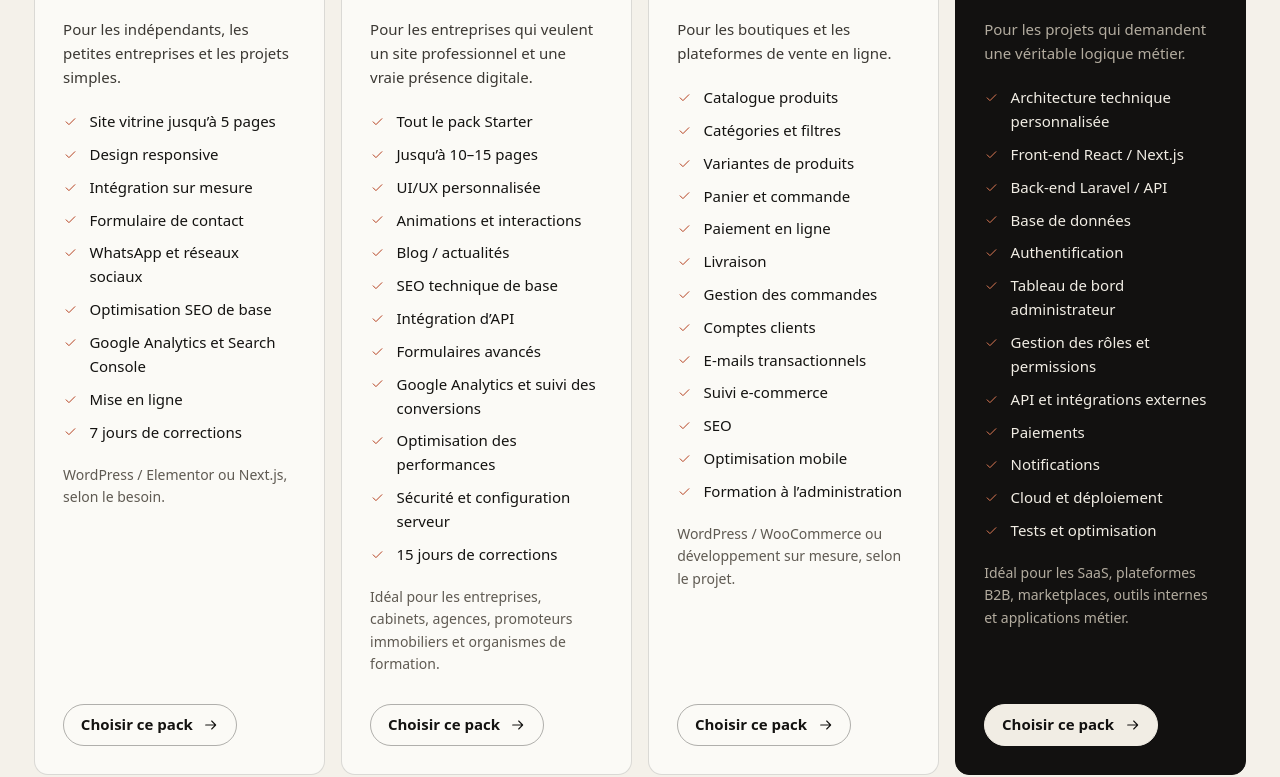
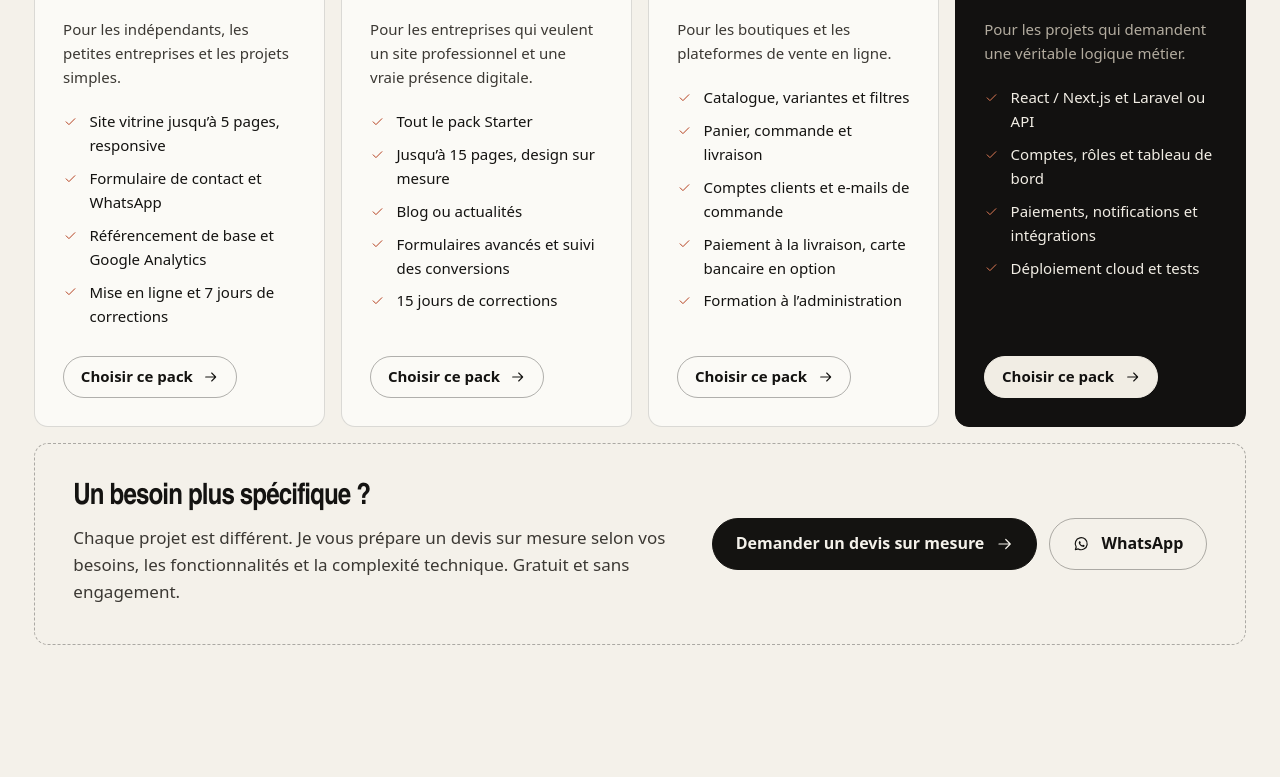
Before and after one commit to elmehdi66/portfolio, an Astro site: page /tarifs in a window 1280 px wide. Shown: the part 902-1679 px from the top of the page. Built offline with nearby package versions, Linux system fonts and the light colour scheme; Astro itself is replaced by a stand-in of ours; a web font is replaced by a local one.

Commit message:
refactor(pricing): lighter packs (4-5 points each), 5 extras, pricing grid only on /tarifs/
Co-Authored-By: Claude Opus 5.5 <noreply@anthropic.com>

```diff
--- a/src/components/PricingCards.astro
+++ b/src/components/PricingCards.astro
@@ -3,16 +3,13 @@ import Icon from './Icon.astro';
 import { packs, formatPrice } from '../data/pricing';
 
 interface Props {
-  /** full : liste complète des inclusions (page Tarifs) ; compact : 3 points clés */
-  variant?: 'full' | 'compact';
   headingLevel?: 'h2' | 'h3';
 }
-const { variant = 'compact', headingLevel: H = 'h3' } = Astro.props;
-const full = variant === 'full';
+const { headingLevel: H = 'h3' } = Astro.props;
 ---
-<ul class:list={['pc', { 'pc--full': full }]} role="list">
+<ul class="pc" role="list">
   {packs.map((p, i) => (
-    <li class:list={['pc__card', { 'pc__card--dark': p.dark }]} id={full ? p.id : undefined} data-reveal style={`--d:${i}`}>
+    <li class:list={['pc__card', { 'pc__card--dark': p.dark }]} id={p.id} data-reveal style={`--d:${i}`}>
       <div class="pc__top">
         <p class="pc__n mono">{p.n}</p>
         <H class="pc__name">{p.name}</H>
@@ -24,19 +21,14 @@ const full = variant === 'full';
       </p>
       <p class="pc__for">{p.forWho}</p>
       <ul class="pc__list" role="list">
-        {(full ? p.includes : p.highlights).map((it) => (
+        {p.includes.map((it) => (
           <li><Icon name="check" size={15} />{it}</li>
         ))}
       </ul>
-      {full && p.footnote && <p class="pc__foot">{p.footnote}</p>}
       <div class="pc__cta">
-        {full ? (
-          <a class:list={['btn btn--sm', p.dark ? 'btn--light' : 'btn--ghost']} href={`/contact/?pack=${p.id}`}>
-            Choisir ce pack <Icon name="arrow" class="arrow" size={16} />
-          </a>
-        ) : (
-          <a class="arrow-link pc__more" href={`/tarifs/#${p.id}`}>Détails du pack <span class="sr-only">{p.name}</span><Icon name="arrow" size={16} /></a>
-        )}
+        <a class:list={['btn btn--sm', p.dark ? 'btn--light' : 'btn--ghost']} href={`/contact/?pack=${p.id}`}>
+          Choisir ce pack <span class="sr-only">{p.name}</span><Icon name="arrow" class="arrow" size={16} />
+        </a>
       </div>
     </li>
   ))}
@@ -78,9 +70,5 @@ const full = variant === 'full';
   .pc__list :global(svg) { margin-top: 0.3rem; color: var(--clay); }
   .pc__card--dark .pc__list :global(svg) { color: #e07a55; }
 
-  .pc__foot { font-size: 0.875rem; color: var(--ink-3); }
-  .pc__card--dark .pc__foot { color: var(--on-night-2); }
-
   .pc__cta { margin-top: auto; padding-top: 0.5rem; }
-  .pc__card--dark .pc__more { color: var(--on-night); }
 </style>
--- a/src/data/pricing.ts
+++ b/src/data/pricing.ts
@@ -8,9 +8,8 @@ export interface Pack {
   tagline: string;
   from: number | null; // null = sur devis
   forWho: string;
-  highlights: string[]; // 3 points clés pour les versions compactes
+  /** 4 à 5 points qui distinguent le pack ; le détail se fixe dans le devis */
   includes: string[];
-  footnote?: string;
   /** Type de projet présélectionné dans le formulaire */
   projectType: string;
   /** Fourchette de budget présélectionnée dans le formulaire */
@@ -29,19 +28,12 @@ export const packs: Pack[] = [
     tagline: 'Sites essentiels',
     from: 3500,
     forWho: 'Pour les indépendants, les petites entreprises et les projets simples.',
-    highlights: ['Site vitrine jusqu’à 5 pages', 'Formulaire, WhatsApp et réseaux sociaux', 'SEO de base et mise en ligne'],
     includes: [
-      'Site vitrine jusqu’à 5 pages',
-      'Design responsive',
-      'Intégration sur mesure',
-      'Formulaire de contact',
-      'WhatsApp et réseaux sociaux',
-      'Optimisation SEO de base',
-      'Google Analytics et Search Console',
-      'Mise en ligne',
-      '7 jours de corrections',
+      'Site vitrine jusqu’à 5 pages, responsive',
+      'Formulaire de contact et WhatsApp',
+      'Référencement de base et Google Analytics',
+      'Mise en ligne et 7 jours de corrections',
     ],
-    footnote: 'WordPress / Elementor ou Next.js, selon le besoin.',
     projectType: 'Site vitrine / institutionnel',
     budget: '3 500 – 7 000 DH',
   },
@@ -52,22 +44,13 @@ export const packs: Pack[] = [
     tagline: 'Sites professionnels',
     from: 7000,
     forWho: 'Pour les entreprises qui veulent un site professionnel et une vraie présence digitale.',
-    highlights: ['10 à 15 pages, UI/UX personnalisée', 'Blog, formulaires avancés, intégration API', 'Performance, sécurité et suivi'],
     includes: [
       'Tout le pack Starter',
-      'Jusqu’à 10–15 pages',
-      'UI/UX personnalisée',
-      'Animations et interactions',
-      'Blog / actualités',
-      'SEO technique de base',
-      'Intégration d’API',
-      'Formulaires avancés',
-      'Google Analytics et suivi des conversions',
-      'Optimisation des performances',
-      'Sécurité et configuration serveur',
+      'Jusqu’à 15 pages, design sur mesure',
+      'Blog ou actualités',
+      'Formulaires avancés et suivi des conversions',
       '15 jours de corrections',
     ],
-    footnote: 'Idéal pour les entreprises, cabinets, agences, promoteurs immobiliers et organismes de formation.',
     projectType: 'Site vitrine / institutionnel',
     budget: '7 000 – 15 000 DH',
   },
@@ -78,23 +61,13 @@ export const packs: Pack[] = [
     tagline: 'Boutiques en ligne & B2B',
     from: 9000,
     forWho: 'Pour les boutiques et les plateformes de vente en ligne.',
-    highlights: ['Catalogue, variantes, panier et paiement', 'Livraison, commandes et comptes clients', 'Formation à l’administration'],
     includes: [
-      'Catalogue produits',
-      'Catégories et filtres',
-      'Variantes de produits',
-      'Panier et commande',
-      'Paiement en ligne',
-      'Livraison',
-      'Gestion des commandes',
-      'Comptes clients',
-      'E-mails transactionnels',
-      'Suivi e-commerce',
-      'SEO',
-      'Optimisation mobile',
+      'Catalogue, variantes et filtres',
+      'Panier, commande et livraison',
+      'Comptes clients et e-mails de commande',
+      'Paiement à la livraison, carte bancaire en option',
       'Formation à l’administration',
     ],
-    footnote: 'WordPress / WooCommerce ou développement sur mesure, selon le projet.',
     projectType: 'E-commerce',
     budget: '7 000 – 15 000 DH',
   },
@@ -105,22 +78,12 @@ export const packs: Pack[] = [
     tagline: 'Applications web & plateformes',
     from: 15000,
     forWho: 'Pour les projets qui demandent une véritable logique métier.',
-    highlights: ['React / Next.js et Laravel / API', 'Comptes, rôles, tableau de bord', 'Paiements, notifications, déploiement'],
     includes: [
-      'Architecture technique personnalisée',
-      'Front-end React / Next.js',
-      'Back-end Laravel / API',
-      'Base de données',
-      'Authentification',
-      'Tableau de bord administrateur',
-      'Gestion des rôles et permissions',
-      'API et intégrations externes',
-      'Paiements',
-      'Notifications',
-      'Cloud et déploiement',
-      'Tests et optimisation',
+      'React / Next.js et Laravel ou API',
+      'Comptes, rôles et tableau de bord',
+      'Paiements, notifications et intégrations',
+      'Déploiement cloud et tests',
     ],
-    footnote: 'Idéal pour les SaaS, plateformes B2B, marketplaces, outils internes et applications métier.',
     projectType: 'Application web / SaaS',
     budget: '15 000 – 40 000 DH',
     dark: true,
@@ -134,32 +97,21 @@ export const enterprise = {
   tagline: 'Plateformes digitales',
   forWho: 'Pour les projets plus importants ou qui relient plusieurs systèmes entre eux.',
   includes: [
-    'Architecture complète',
-    'Marketplace',
-    'Intégration ERP / CRM',
-    'API tierces',
-    'Automatisation',
-    'Systèmes de paiement',
-    'Tableaux de bord avancés',
-    'Multi-utilisateurs et rôles',
-    'Infrastructure cloud',
-    'Performance et sécurité',
-    'Maintenance évolutive',
+    'Marketplaces et plateformes multi-utilisateurs',
+    'Intégrations ERP, CRM et API tierces',
+    'Automatisations et tableaux de bord avancés',
+    'Infrastructure cloud, sécurité et maintenance évolutive',
   ],
   projectType: 'Application web / SaaS',
   budget: 'Plus de 40 000 DH',
 };
 
 export const extras = [
-  { service: 'Maintenance technique', price: '500 DH / mois', projectType: 'Maintenance / refonte' },
-  { service: 'Maintenance + évolutions', price: '1 000 DH / mois', projectType: 'Maintenance / refonte' },
+  { service: 'Maintenance et petites évolutions', price: '500 – 1 000 DH / mois', projectType: 'Maintenance / refonte' },
   { service: 'Intervention ponctuelle', price: '300 DH / heure', projectType: 'Maintenance / refonte' },
-  { service: 'Audit technique', price: '1 500 DH', projectType: 'Maintenance / refonte' },
-  { service: 'Audit e-commerce / UX', price: '1 500 – 2 500 DH', projectType: 'E-commerce' },
-  { service: 'Optimisation des performances', price: 'à partir de 1 500 DH', projectType: 'Maintenance / refonte' },
-  { service: 'Intégration d’API', price: 'à partir de 1 000 DH', projectType: 'API, automatisation ou IA' },
-  { service: 'Migration WordPress', price: 'à partir de 1 500 DH', projectType: 'Maintenance / refonte' },
-  { service: 'Développement d’une fonctionnalité spécifique', price: 'Sur devis', projectType: 'Autre' },
+  { service: 'Audit technique, UX ou e-commerce', price: 'dès 1 500 DH', projectType: 'Maintenance / refonte' },
+  { service: 'Optimisation des performances', price: 'dès 1 500 DH', projectType: 'Maintenance / refonte' },
+  { service: 'Intégration d’API ou migration', price: 'dès 1 000 DH', projectType: 'API, automatisation ou IA' },
 ];
 
 export const pricingFaq = [
@@ -170,6 +122,10 @@ export const pricingFaq = [
   {
     q: 'Mon projet ne rentre dans aucun pack. Comment faire ?',
     a: 'C’est fréquent. Décrivez votre besoin dans le formulaire ou sur WhatsApp : je vous prépare un devis sur mesure selon les fonctionnalités et la complexité technique.',
+  },
+  {
+    q: 'Le paiement en ligne est-il inclus dans le pack E-commerce ?',
+    a: 'Le paiement à la livraison est inclus. Le paiement par carte dépend du prestataire choisi (CMI, Stripe, PayPal…) et de ses frais : il est chiffré à part dans le devis.',
   },
   {
     q: 'Le devis est-il payant ?',
--- a/src/pages/tarifs.astro
+++ b/src/pages/tarifs.astro
@@ -55,7 +55,7 @@ const contactFor = (projectType: string) =>
   </section>
 
   <section class="wrap section section--flush-top" aria-label="Packs">
-    <PricingCards variant="full" headingLevel="h2" />
+    <PricingCards headingLevel="h2" />
     <QuoteBand />
   </section>
 
```
Also changed, not shown: docs/DECISIONS.md (+1 -1 lines), src/pages/index.astro (+8 -14 lines), src/pages/services/index.astro (+3 -13 lines).
